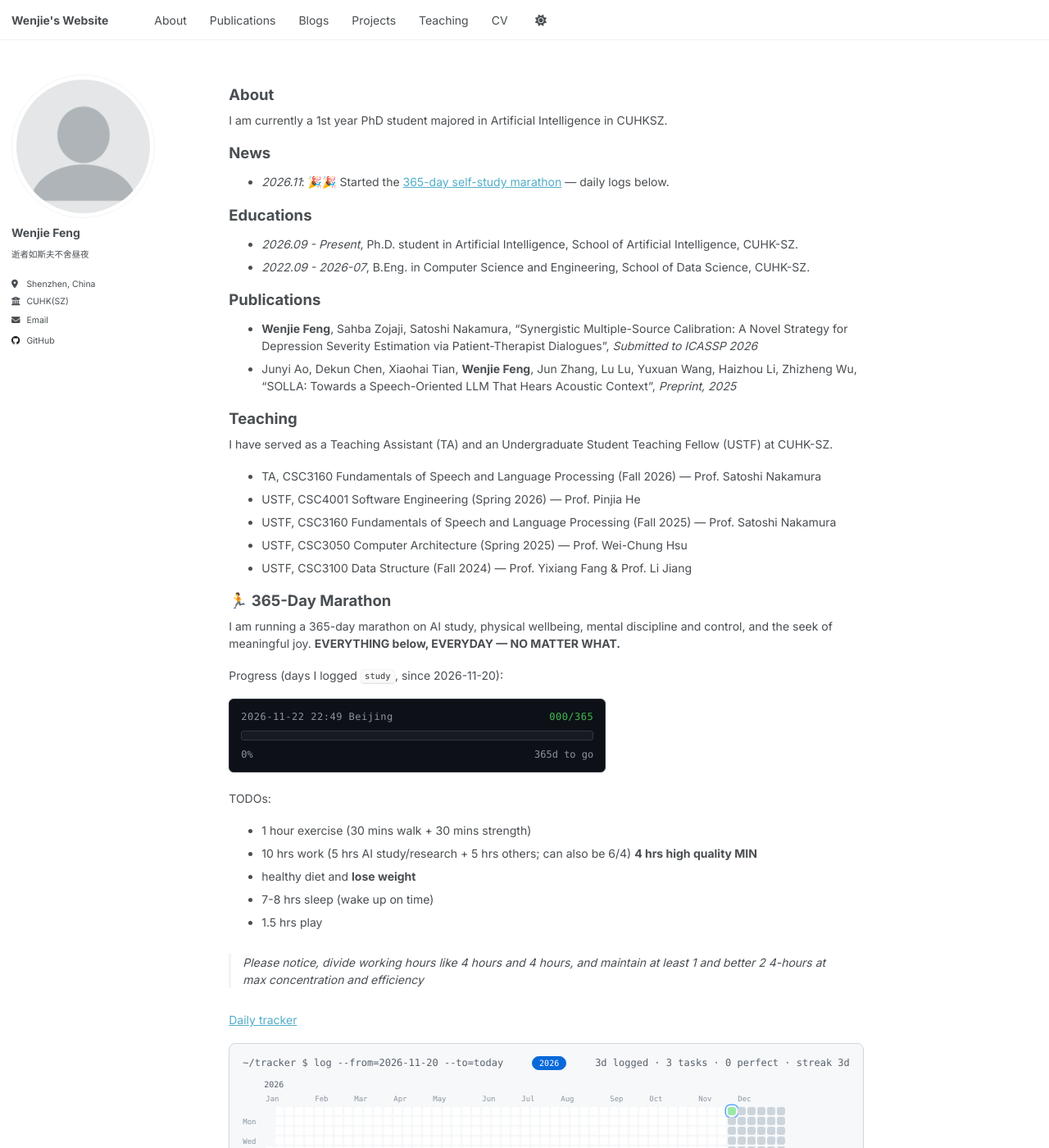
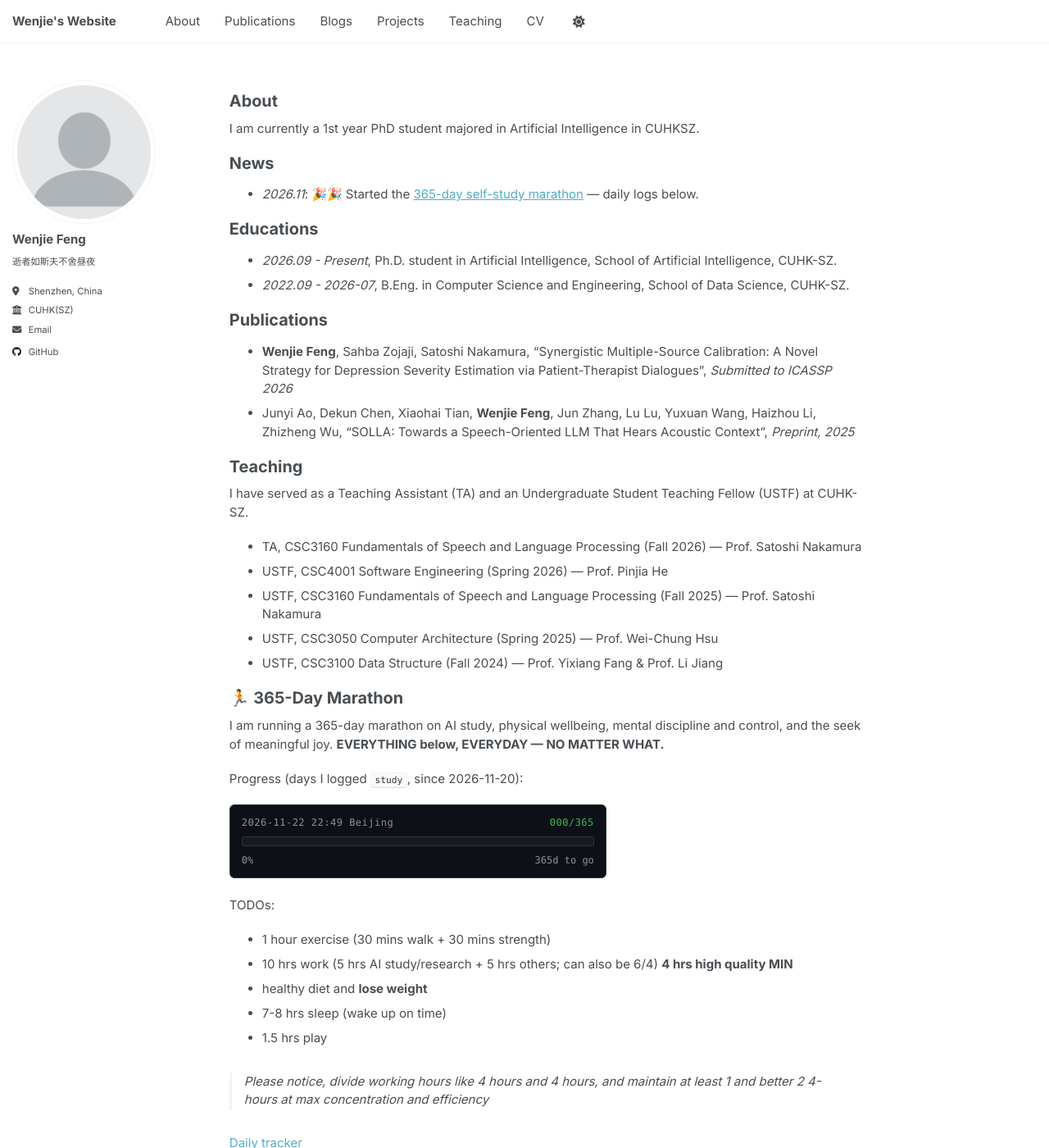
Before and after one commit to wenjiefeng04/wenjiefeng04.github.io, a Jekyll site: the page built from _pages/about.md, in a window 1280 px wide and 1400 px high. Shown: the whole window at 82% size. Built offline with Jekyll 4.4.1, drawn with Linux system fonts in a browser that asks for light colours.

Commit message:
Increase root font size from 14 to 15

```diff
--- a/_sass/_themes.scss
+++ b/_sass/_themes.scss
@@ -33,7 +33,7 @@ $garamond                   : Garamond, serif;
    $root-font-size : body text size in px (also the base all ems multiply against)
    $scale-ratio    : how much bigger each heading step is = the "heft"
    Don't hand-edit the $type-size-* lines; they're derived.           */
-$root-font-size : 14;   /* 16 = compact … 19 = airy          ← body knob  */
+$root-font-size : 15;   /* 16 = compact … 19 = airy          ← body knob  */
 $scale-ratio    : 1.15; /* 1.15 subtle … 1.4 strong          ← heading knob */
 
 $type-size-1 : #{$scale-ratio * $scale-ratio * $scale-ratio}em;  /* hero (rare) */
```
